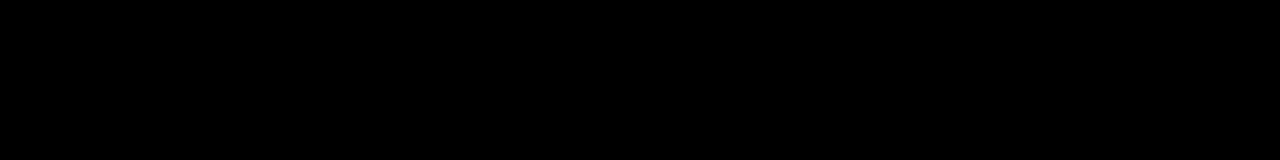
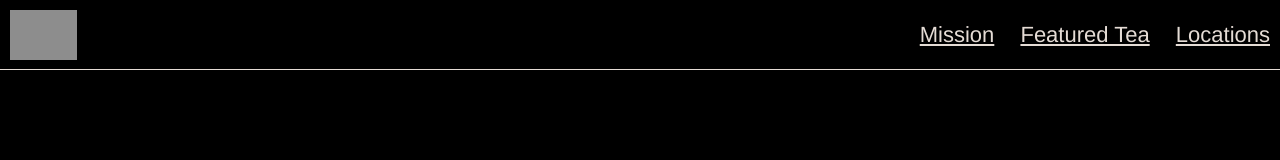
Before and after one commit to SSJSerg/Tea-Cozy, a plain HTML site: page index.html in a window 1280 px wide. Drawn offline with Linux system fonts and the light colour scheme; grey boxes are pictures that could not be loaded.

Commit message:
Header completed

```diff
--- a/index.html
+++ b/index.html
@@ -10,6 +10,27 @@
   </head>
   <body>
 
+    <!-- Header -->
+    <header class="flex-container">
+      <img src="https://s3.amazonaws.com/codecademy-content/courses/freelance-1/unit-4/img-tea-cozy-logo.png" alt="Tea Cozy Logo">
+      <nav>
+        <span><a href="#mission">Mission</a></span>
+        <span><a href="#featured">Featured Tea</a></span>
+        <span><a href="#location">Locations</a></span>
+      </nav>
+    </header>
+
+    <!-- Main Content -->
+    <section class="flex-container main-content">
+      <section class="flex-container mission">
+
+      </section>
+
+
+
+
+    </section>
+
   </body>
 
 </html>
--- a/resources/css/style.css
+++ b/resources/css/style.css
@@ -7,4 +7,50 @@ body {
   background-color: black;
   opacity: .9;
   text-align: center;
+  margin: 0;
 }
+
+.flex-container {
+  display: flex;
+  justify-content: center;
+  flex-wrap: wrap;
+}
+
+/* Header */
+
+header {
+  height: 69px;
+  border-bottom: 1px solid seashell;
+  width: 100%;
+  position: fixed;
+  background-color: black;
+  align-items: center;
+  text-align: right;
+}
+
+header img {
+  height: 50px;
+  padding-left: 10px;
+}
+
+nav {
+  flex-grow: 1;
+}
+
+span {
+  padding: 20px 10px;
+}
+
+a{
+  text-decoration: underline;
+  color: seashell;
+}
+
+/* Main Content */
+
+/* Mission
+.mission {
+  width: 1200px;
+  height: 700px;
+}
+*/
```
